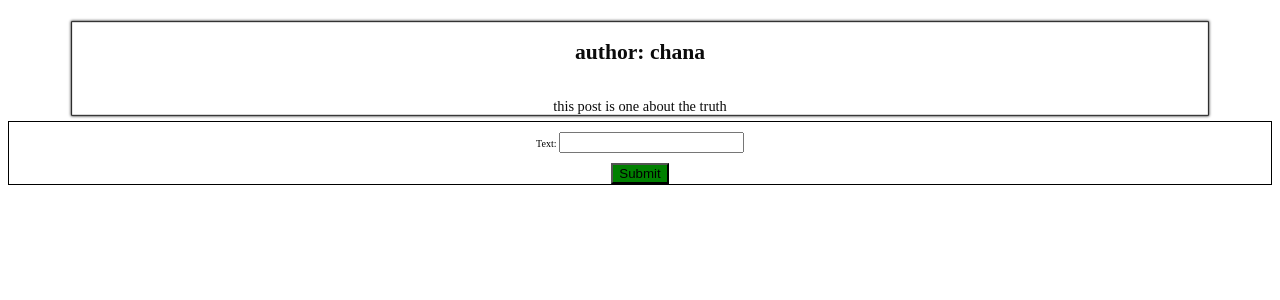
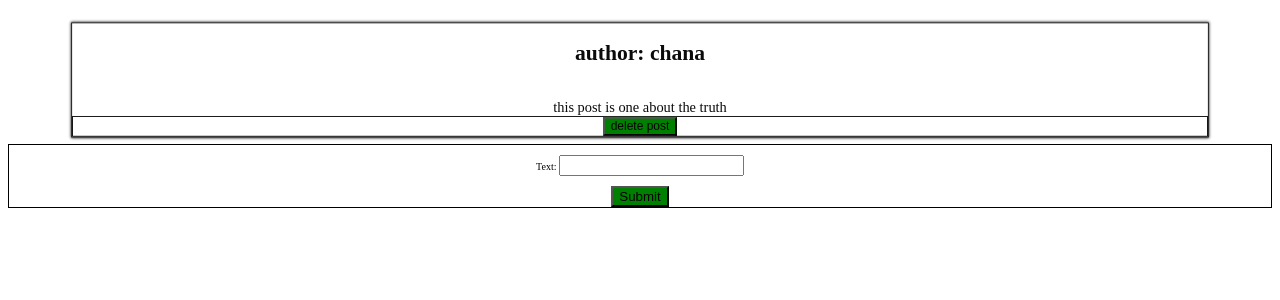
Before and after one commit to shmulisarmy/blog_post_webiste, a Django app: page /posts/view_post/2 in a window 1280 px wide. Shown: the part 34-334 px from the top of the page. Run offline with Django 5.2, Linux system fonts and the light colour scheme; data comes from the database, SQL or seed files in the repository; both versions use the stored data as it was after the commit.

Commit message:
added comment deleting

```diff
--- a/blog_post_webiste/urls.py
+++ b/blog_post_webiste/urls.py
@@ -21,4 +21,5 @@ urlpatterns = [
     path('admin/', admin.site.urls),
     path('users/', include('users.urls')),
     path('posts/', include('posts.urls')),
+    path('', include('posts.urls')),
 ]
--- a/posts/templates/home.html
+++ b/posts/templates/home.html
@@ -23,6 +23,7 @@ button {
 {% block content %}
 {{message}}
 <h1>this is the home page</h1>
+<h3>hello {{name}}!!!</h3>
 
 {% if posts %}
 <h2>here are your posts</h2>
--- a/posts/templates/view_post.html
+++ b/posts/templates/view_post.html
@@ -16,6 +16,10 @@
     <h2>author: {{post.author|safe}}</h2>
     <br>
     {{post.text|safe}}
+    <form action="{% url 'delete post' post_id=post.id %}" method="POST">
+        {% csrf_token %}
+        <button type="submit">delete post</button>
+    </form>
 </div>
 
 <form method="post" action="{% url 'view post' post_id=post.id %}">
@@ -28,6 +32,11 @@
 <div class="comment">
     <p>{{comment.author|safe}}</p>
     <p>{{comment.content|safe}}</p>
+    <form action="{% url 'delete comment' comment_id=comment.id %}" method="POST">
+        {% csrf_token %}
+        <input type="hidden" name="post_id" value="{{post.id}}">
+        <button type="submit">delete comment</button>
+    </form>
 </div>
 {% endfor %}
 
--- a/posts/urls.py
+++ b/posts/urls.py
@@ -5,5 +5,8 @@ from . import views
 urlpatterns = [
     path('make_post', views.make_post, name='make post'),
     path('home', views.homepage, name='home page'),
+    path('', views.homepage, name='home page'),
     path('view_post/<int:post_id>', views.view_post, name='view post'),
+    path('delete comment/<int:comment_id>', views.delete_comment, name='delete comment'),
+    path('delete post/<int:post_id>', views.delete_post, name='delete post'),
 ]
--- a/posts/views.py
+++ b/posts/views.py
@@ -1,4 +1,4 @@
-from django.shortcuts import render, redirect, reverse
+from django.shortcuts import render, redirect, reverse, get_object_or_404
 from .import  forms, models
 from django.http import HttpResponse
 # Create your views here.
@@ -25,7 +25,7 @@ def homepage(request):
     logged = request.session.get('logged')
     if logged:
         posts = models.Post.objects.filter(author=logged)
-        return render(request, 'home.html', {'posts': posts})
+        return render(request, 'home.html', {'posts': posts, 'name': logged})
     else:
         return redirect(reverse('log in'))
 
@@ -44,3 +44,29 @@ def view_post(request, post_id):
     post =  models.Post.objects.filter(id=post_id).first()
     comments = models.Comment.objects.filter(on_post=post_id)
     return render(request, 'view_post.html', {'post': post, 'comments': comments, 'form': form})
+
+def delete_comment(request, comment_id):
+    logged = request.session.get('logged')
+    if request.method == 'POST':
+        post_id = request.POST.get('post_id')
+        comment = get_object_or_404(models.Comment, id=comment_id)
+        if comment.author !=  logged:
+            return HttpResponse("You do not have permission to edit this comment")
+
+        comment.delete()
+        return view_post(request, post_id)
+        return redirect(reverse('view post', post_id=post_id))
+    else:
+        return HttpResponse('method must be delete')
+
+
+
+def delete_post(request, post_id):
+    logged = request.session.get('logged')
+    if request.method == 'POST':
+        post = get_object_or_404(models.Post, id=post_id)
+        if post.author !=  logged:
+            return HttpResponse("You do not have permission to edit this post")
+
+        post.delete()
+    return redirect(reverse('home page'))
```
Also changed, not shown: db.sqlite3.
